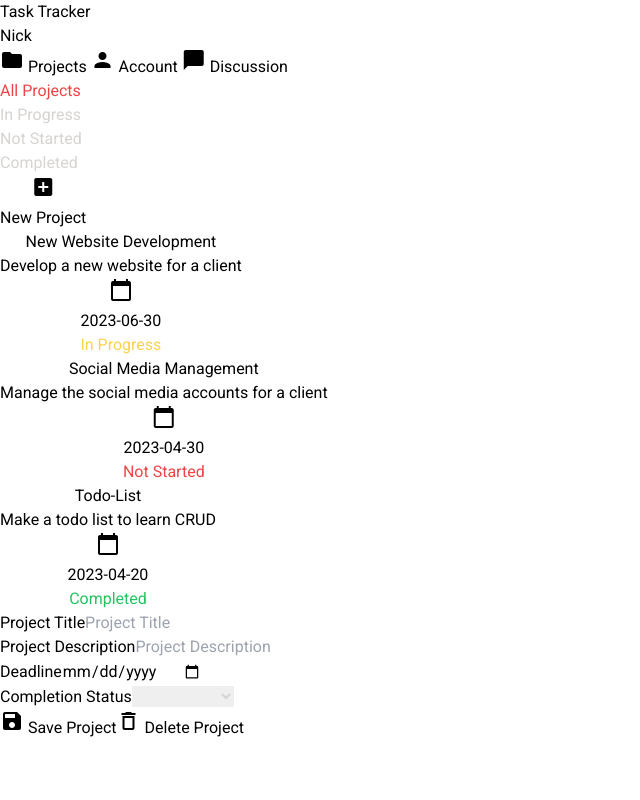
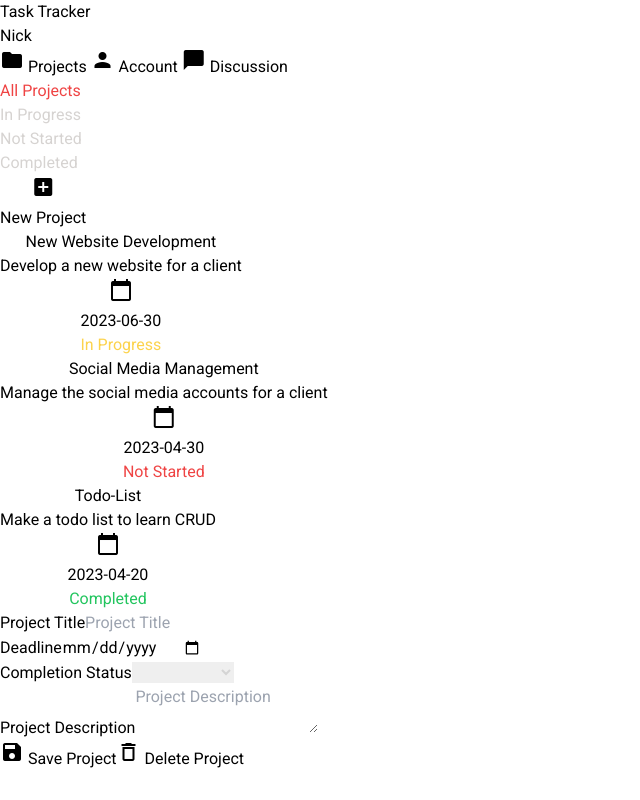
Before and after one commit to RealNickTriano/task-tracker-angular, an Angular app: page /projects in a window 1280 px wide. Shown: the whole page, without its empty margins (0-640 px from the left). Built offline with nearby package versions, Linux system fonts and the light colour scheme; data requests are answered from the project's data file.

Commit message:
dscription is now textbox with scrollbar css

```diff
--- a/package.json
+++ b/package.json
@@ -39,6 +39,7 @@
     "karma-jasmine": "~5.1.0",
     "karma-jasmine-html-reporter": "~2.0.0",
     "postcss": "^8.4.21",
+    "postcss-import": "^15.1.0",
     "tailwindcss": "^3.2.7",
     "typescript": "~4.9.4"
   }
--- /dev/null
+++ b/postcss.config.js
@@ -0,0 +1,8 @@
+// postcss.config.js
+module.exports = {
+    plugins: {
+      'postcss-import': {},
+      tailwindcss: {},
+      autoprefixer: {},
+    }
+  }
--- a/src/app/components/projects/project-details/project-details.component.html
+++ b/src/app/components/projects/project-details/project-details.component.html
@@ -2,7 +2,9 @@
     #form="ngForm"
     class="flex flex-col justify-center items-start px-6 text-2xl gap-6"
 >
+<div class="flex justify-center items-start gap-6 w-full">
     <div class="flex flex-col justify-center items-start w-1/2">
+        <div class="flex flex-col justify-center items-start w-full">
             <label for="title" class="font-semibold">Project Title</label>
             <input
                 type="text" name="title" id="title"
@@ -11,16 +13,7 @@
                 class="bg-stone-800 rounded-sm px-6 py-1 outline-none w-full"
             >
         </div>
-    <div class="flex flex-col justify-center items-start w-1/2">
-        <label for="description" class="font-semibold">Project Description</label>
-        <input
-            type="text" name="description" id="description"
-            required placeholder="Project Description"
-            [(ngModel)]="currentProject.description"
-            class="bg-stone-800 rounded-sm px-6 py-1 outline-none w-full"
-        >
-    </div>
-    <div class="flex flex-col justify-center items-start w-1/2">
+        <div class="flex flex-col justify-center items-start w-full">
             <label for="deadline" class="font-semibold">Deadline</label>
             <input
                 type="date" name="deadline" id="deadline"
@@ -29,14 +22,8 @@
                 class="bg-stone-800 rounded-sm px-6 py-1 outline-none w-full"
             >
         </div>
-    <div class="flex flex-col justify-center items-start w-1/2">
+        <div class="flex flex-col justify-center items-start w-full">
             <label for="status" class="font-semibold">Completion Status</label>
-        <!-- <input
-            list="statuses" name="status" id="status"
-            required placeholder="Completion Status"
-            [(ngModel)]="currentProject.status"
-            class="bg-stone-800 rounded-sm px-6 py-1 outline-none w-96"
-        > -->
             <select name="status" id="status"
                 [(ngModel)]="currentProject.status"
                 [ngStyle]="{ 'color': currentProject.status === 'In Progress'
@@ -48,6 +35,17 @@
                 <option class="text-amber-300" value="In Progress">In Progress</option>
                 <option class="text-green-500" value="Completed">Completed</option>
             </select>
+        </div>
+    </div>
+    <div class="flex flex-col justify-center items-start w-1/2 h-full">
+        <label for="description" class="font-semibold">Project Description</label>
+        <textarea
+            type="text" name="description" id="description"
+            required placeholder="Project Description"
+            [(ngModel)]="currentProject.description"
+            class="bg-stone-800 rounded-sm px-6 py-1 outline-none w-full resize-none h-48 scrollbar"
+        ></textarea>
+    </div>
 </div>
 
     <div class="flex justify-center items-center gap-12 w-full pt-14">
--- a/src/app/components/projects/project-details/project-details.component.scss
+++ b/src/app/components/projects/project-details/project-details.component.scss
@@ -0,0 +1,20 @@
+
+.scrollbar::-webkit-scrollbar {
+    width: 8px;
+    height: 8px;
+}
+
+.scrollbar::-webkit-scrollbar-track {
+    border-radius: 100vh;
+    background: #292524;
+}
+
+.scrollbar::-webkit-scrollbar-thumb {
+    background: #a8a29e;
+    border-radius: 100vh;
+    //border: 3px solid #d6d3d1;
+}
+
+.scrollbar::-webkit-scrollbar-thumb:hover {
+    background: #78716c;
+}
```
Also changed, not shown: 1 other file (tests, documents, lock files or other folders). Lines whose indentation alone changed are shown as unchanged.
